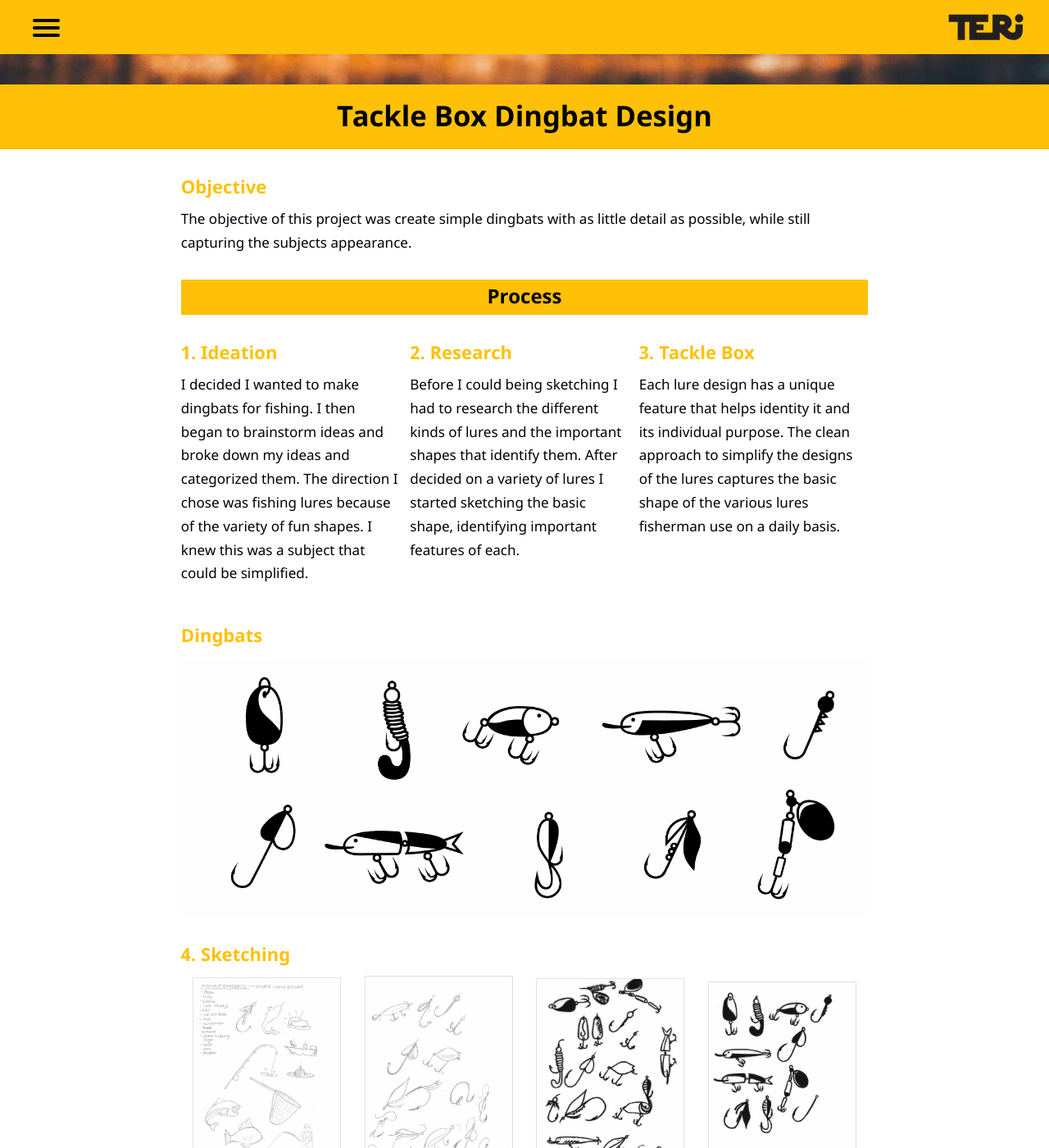
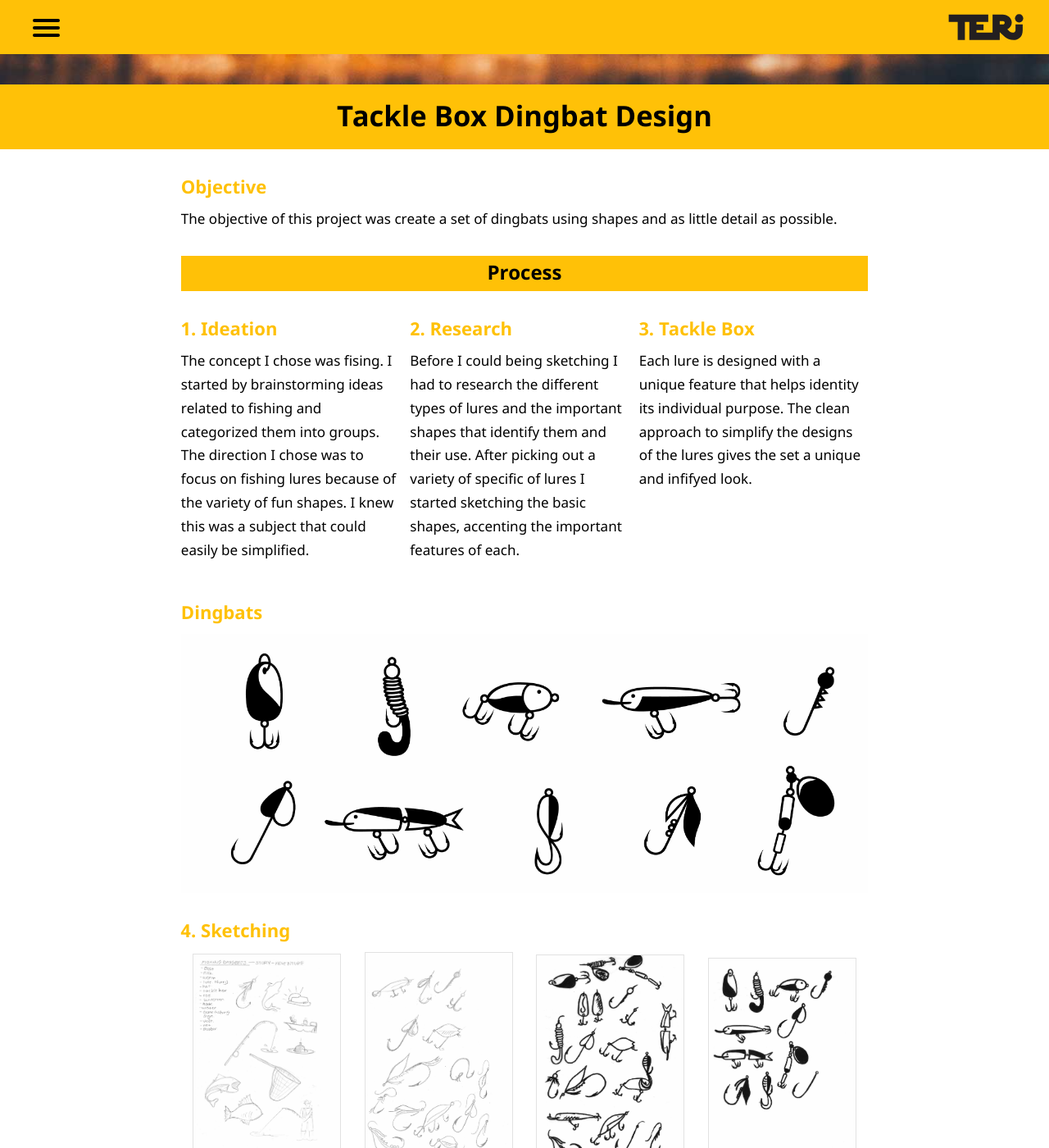
Before and after one commit to TeriDibbits/teridibbits.ca, a Jekyll site: the page built from pages/dingbats.html, in a window 1280 px wide and 1400 px high, scrolled down 655 px. Shown: the whole window at 82% size. Built offline with Jekyll 4.4.1, drawn with Linux system fonts in a browser that asks for light colours.

Commit message:
edited text on dingbats page

```diff
--- a/pages/brochure.html
+++ b/pages/brochure.html
@@ -9,13 +9,13 @@ description: "Brochure layout and design that follow the brand look and feel."
     <h1 class="section-header gutter island-1-2 push-0">Tim Hortons Brochure</h1>
     <div class="island content">
       <h3 class="push-1-4">Objective</h3>
-      <p class="push milli" itemprop="description">The objective of this project was to build a brochure for any company following their brand.</p>
+      <p class="push milli" itemprop="description">The objective of this project was to build and design a brochure for a company following their brand.</p>
 
       <h2 class="push section-header">Process</h2>
       <div class="grid push">
         <div class="unit xs-1 s-1 m-1-3 l-1-3 xl-1-3 pad-right">
           <h3 class="push-1-4">1. Research</h3>
-          <p class="push-1-2 milli" itemprop="description">I began by researching Tim Hortons. I started with the history and how their brand evolved over the years. They don’t have a brochure so I researched ads and the designs on their cups and other packaging.</p>
+          <p class="push-1-2 milli" itemprop="description">I began by researching Tim Hortons, their history and how their brand evvolved over the years. They currently don’t have a brochure so I researched ads and the designs on their cups and other packaging.</p>
         </div>
         <div class="unit xs-1 s-1 m-1-3 l-1-3 xl-1-3 pad-right">
           <h3 class="push-1-4">2. Gathering Assets</h3>
--- a/pages/dingbats.html
+++ b/pages/dingbats.html
@@ -10,21 +10,21 @@ description: "Dingbat design of fishing lures called Tackle Box."
     <h1 class="section-header gutter island-1-2 push-0">Tackle Box Dingbat Design</h1>
     <div class="island content">
       <h3 class="push-1-4">Objective</h3>
-      <p class="push milli" itemprop="description">The objective of this project was create simple dingbats with as little detail as possible, while still capturing the subjects appearance.</p>
+      <p class="push milli" itemprop="description">The objective of this project was create a set of dingbats using shapes and as little detail as possible.</p>
 
       <h2 class="push section-header">Process</h2>
       <div class="grid push">
         <div class="unit xs-1 s-1 m-1-3 l-1-3 xl-1-3 pad-right">
           <h3 class="push-1-4">1. Ideation</h3>
-          <p class="push-1-2 milli" itemprop="description">I decided I wanted to make dingbats for fishing. I then began to brainstorm ideas and broke down my ideas and categorized them. The direction I chose was fishing lures because of the variety of fun shapes. I knew this was a subject that could be simplified.</p>
+          <p class="push-1-2 milli" itemprop="description">The concept I chose was fising. I started by brainstorming ideas related to fishing and categorized them into groups. The direction I chose was to focus on fishing lures because of the variety of fun shapes. I knew this was a subject that could easily be simplified.</p>
         </div>
         <div class="unit xs-1 s-1 m-1-3 l-1-3 xl-1-3 pad-right">
           <h3 class="push-1-4">2. Research</h3>
-          <p class="push-1-2 milli" itemprop="description">Before I could being sketching I had to research the different kinds of lures and the important shapes that identify them. After decided on a variety of lures I started sketching the basic shape, identifying important features of each.</p>
+          <p class="push-1-2 milli" itemprop="description">Before I could being sketching I had to research the different types of lures and the important shapes that identify them and their use. After picking out a variety of specific of lures I started sketching the basic shapes, accenting the important features of each.</p>
         </div>
         <div class="unit xs-1 s-1 m-1-3 l-1-3 xl-1-3">
           <h3 class="push-1-4">3. Tackle Box</h3>
-          <p class="push-1-2 milli" itemprop="description">Each lure design has a unique feature that helps identity it and its individual purpose. The clean approach to simplify the designs of the lures captures the basic shape of the various lures fisherman use on a daily basis.</p>
+          <p class="push-1-2 milli" itemprop="description">Each lure is designed with a unique feature that helps identity its individual purpose. The clean approach to simplify the designs of the lures gives the set a unique and infifyed look.</p>
         </div>
       </div>
 
```
Also changed, not shown: css/main.css (+3 -5 lines).
